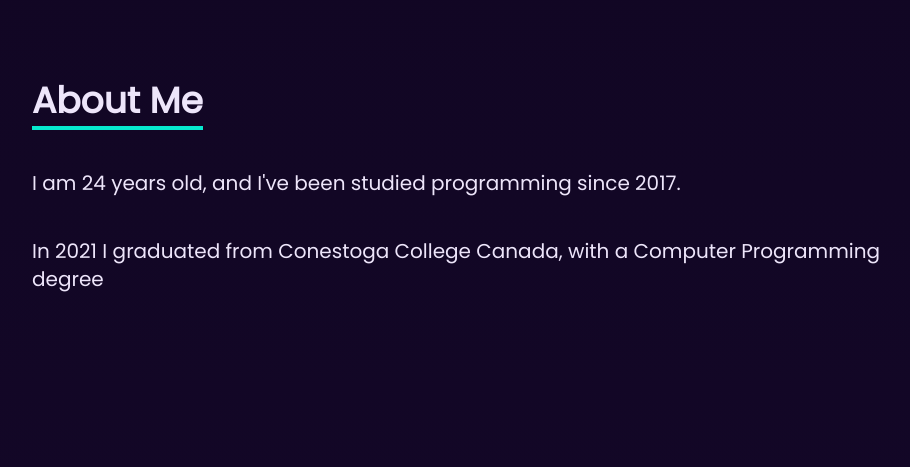
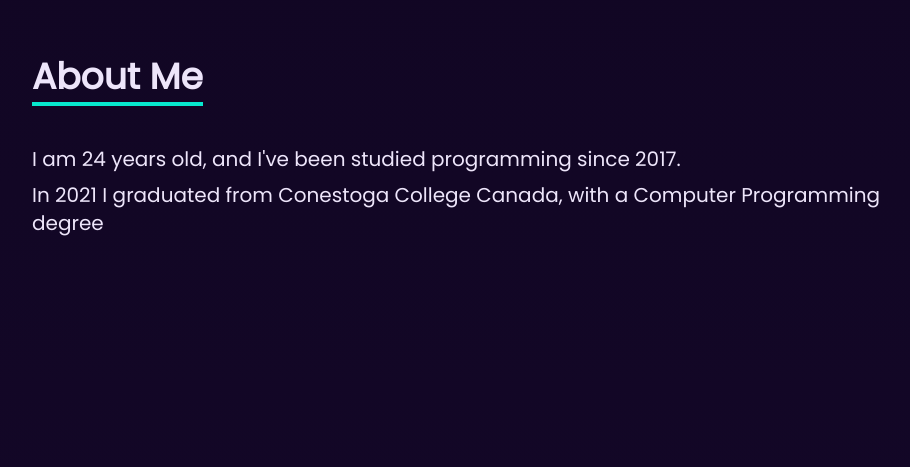
Before and after one commit to GiovaneForlenza/GiovaneForlenzaPortfolio, a React (Vite) app: page / in a window 1280 px wide. Shown: the part 1013-1480 px from the top of the page, without its empty margins (160-1070 px from the left). Built offline with nearby package versions, Linux system fonts and the light colour scheme.

Commit message:
Tweaked some responsive settings

```diff
--- a/src/components/About.jsx
+++ b/src/components/About.jsx
@@ -22,11 +22,11 @@ function About({ isWebsiteEnglish }) {
 
   return (
     <div
-      className="md:w-full px-3 md:h-screen flex items-center bg-bg-light dark:bg-gradient-to-t dark:from-bg-dark  dark:to-secondary-dark sm:px-10"
+      className="pb-20 md:w-full px-3 md:h-screen flex items-center bg-bg-light dark:bg-gradient-to-t dark:from-bg-dark  dark:to-secondary-dark sm:px-10"
       name="about"
     >
       <div className="max-w-4xl mx-auto ">
-        <div className="pb-2">
+        <div className="pb-10">
           <p className="text-text-light text-4xl font-bold inline border-b-4 border-b-accent-light dark:text-text-dark dark:border-b-accent-dark">
             {isWebsiteEnglish &&
               getTitleFromScript(
@@ -43,7 +43,7 @@ function About({ isWebsiteEnglish }) {
         <div className="">
           {arrayText.map((text, id) => {
             return (
-              <p className="sm:text-xl mt-10" key={id}>
+              <p className="sm:text-xl mt-2" key={id}>
                 {text}
               </p>
             );
```
